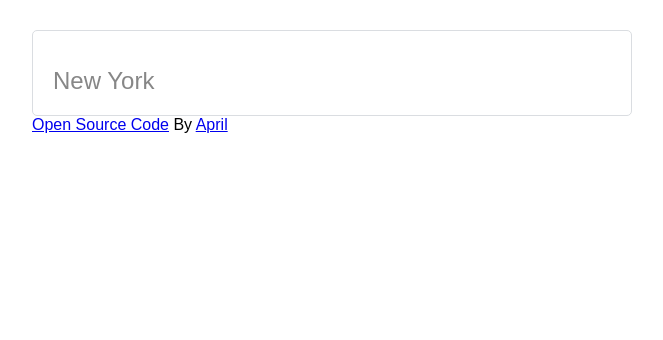
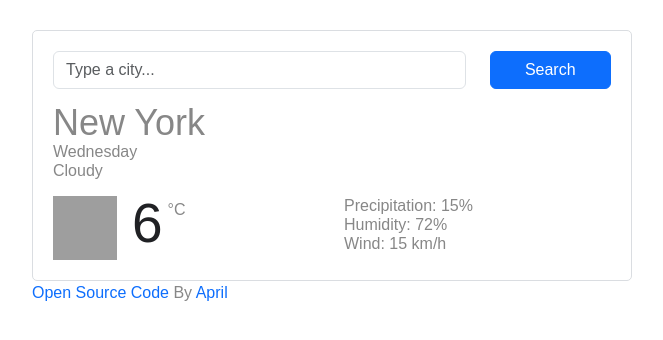
Before and after one commit to its-aprilleon/weather-react, a React (Create React App) app: page / in a window 1280 px wide. Shown: the top 340 px of the page, without its empty margins (308-971 px from the left). Built offline with nearby package versions, Linux system fonts and the light colour scheme; grey boxes are pictures that could not be loaded.

Commit message:
Added style to the weather app

```diff
--- a/src/App.css
+++ b/src/App.css
@@ -5,14 +5,14 @@
 
 body {
   font-family: arial, sans-serif;
+  color: #878787;
 }
 
 h1 {
-  color: #878787;
   font-size: 24px;
   font-weight: 100;
   line-height: 28px;
-  margin-bottom: 0;
+  margin-bottom: 5px;
 }
 
 ul {
@@ -24,8 +24,6 @@ li {
   list-style: none;
   margin: 0;
   padding: 0;
-
-  color: rgb(135, 135, 135);
   font-size: 16px;
   font-weight: 100;
   line-height: 19px;
@@ -34,3 +32,6 @@ li {
 li:first-letter {
   text-transform: capitalize;
 }
+a {
+  text-decoration: none;
+}
--- /dev/null
+++ b/src/App.js
@@ -0,0 +1,18 @@
+import "./App.css";
+import Weather from "./Weather";
+
+function App() {
+  return (
+    <div className="App">
+      <Weather />
+      <footer>
+        <a href="https://github.com/its-aprilleon/weather-react-app">
+          Open Source Code
+        </a>{" "}
+        By <a href="https://github.com/its-aprilleon">April</a>
+      </footer>
+    </div>
+  );
+}
+
+export default App;
--- a/src/Weather.css
+++ b/src/Weather.css
@@ -2,67 +2,34 @@
   padding: 20px;
   border: 1px solid #dadde1;
   border-radius: 5px;
+  color: #878787;
+  max-width: 600px;
+  margin: 20px auto;
+  margin-bottom: 0;
 }
 
-.Weather .overview {
+.Weather form {
   margin-bottom: 20px;
 }
+.Weather h1 {
+  font-size: 36px;
+}
 
-.Weather .weather-temperature img {
-  margin-right: 5px;
+.Weather img {
+  margin-right: 15px;
   height: 64px;
   width: 64px;
 }
 
-.Weather .weather-temperature strong {
-  color: rgb(33, 33, 33);
-  font-size: 64px;
+.Weather .temperature-degree {
+  color: rgb(32, 33, 36);
+  font-size: 55px;
+  font-weight: 400;
   line-height: 1;
-  font-weight: 400;
 }
-
-.Weather .weather-temperature .units {
+.Weather .celsius {
   position: relative;
   font-size: 16px;
-  top: -34px;
+  bottom: -2px;
+  left: 5px;
 }
-
-.Weather .weather-temperature .active {
-  color: rgb(33, 33, 33);
-  cursor: default;
-}
-
-.Weather .weather-temperature .active:hover {
-  text-decoration: none;
-}
-
-.Weather .weather-forecast {
-  margin-top: 10px;
-}
-
-.Weather .weather-forecast h3 {
-  color: rgb(186, 186, 186);
-  font-size: 14px;
-  font-weight: 400;
-  text-align: center;
-  height: 15px;
-  line-height: 15px;
-  padding-top: 7px;
-}
-
-.Weather .weather-forecast img {
-  display: block;
-  margin: 0 auto;
-  height: 48px;
-  width: 48px;
-}
-
-.Weather .weather-forecast-temperature {
-  text-align: center;
-  color: rgb(135, 135, 135);
-  font-size: 13px;
-  font-weight: 400;
-  height: auto;
-  line-height: 15px;
-  white-space: nowrap;
-}
--- a/src/Weather.js
+++ b/src/Weather.js
@@ -1,11 +1,53 @@
 import React from "react";
 import "./Weather.css";
-import "./App.css";
 
 export default function Weather() {
   return (
     <div className="Weather">
+      <form>
+        <div className="row">
+          <div className="col-9">
+            <input
+              type="search"
+              placeholder="Type a city..."
+              className="form-control"
+            />
+          </div>
+          <div className="col-3">
+            <input
+              type="submit"
+              value="Search"
+              className="btn btn-primary w-100"
+            />
+          </div>
+        </div>
+      </form>
+
       <h1>New York</h1>
+      <ul>
+        <li>Wednesday</li>
+        <li>Cloudy</li>
+      </ul>
+
+      <div className="row mt-3">
+        <div className="col-6">
+          <div className="d-flex">
+            <img
+              src="https://ssl.gstatic.com/onebox/weather/64/cloudy.png"
+              alt="cloudy-icon"
+            />
+            <span className="temperature-degree">6</span>
+            <span className="celsius">°C</span>
+          </div>
+        </div>
+        <div className="col-6">
+          <ul>
+            <li>Precipitation: 15% </li>
+            <li>Humidity: 72%</li>
+            <li>Wind: 15 km/h</li>
+          </ul>
+        </div>
+      </div>
     </div>
   );
 }
--- a/src/index.js
+++ b/src/index.js
@@ -1,24 +1,16 @@
 import React from "react";
 import ReactDOM from "react-dom/client";
 import "./index.css";
-import "./App.css";
+import "bootstrap/dist/css/bootstrap.css";
 
 import reportWebVitals from "./reportWebVitals";
-import Weather from "./Weather";
-import "./Weather.css";
+
+import App from "./App";
 
 const root = ReactDOM.createRoot(document.getElementById("root"));
 root.render(
   <React.StrictMode>
-    <div className="App">
-      <Weather />
-      <footer>
-        <a href="https://github.com/its-aprilleon/weather-react-app">
-          Open Source Code
-        </a>{" "}
-        By <a href="https://github.com/its-aprilleon">April</a>
-      </footer>
-    </div>
+    <App />
   </React.StrictMode>
 );
 
```
